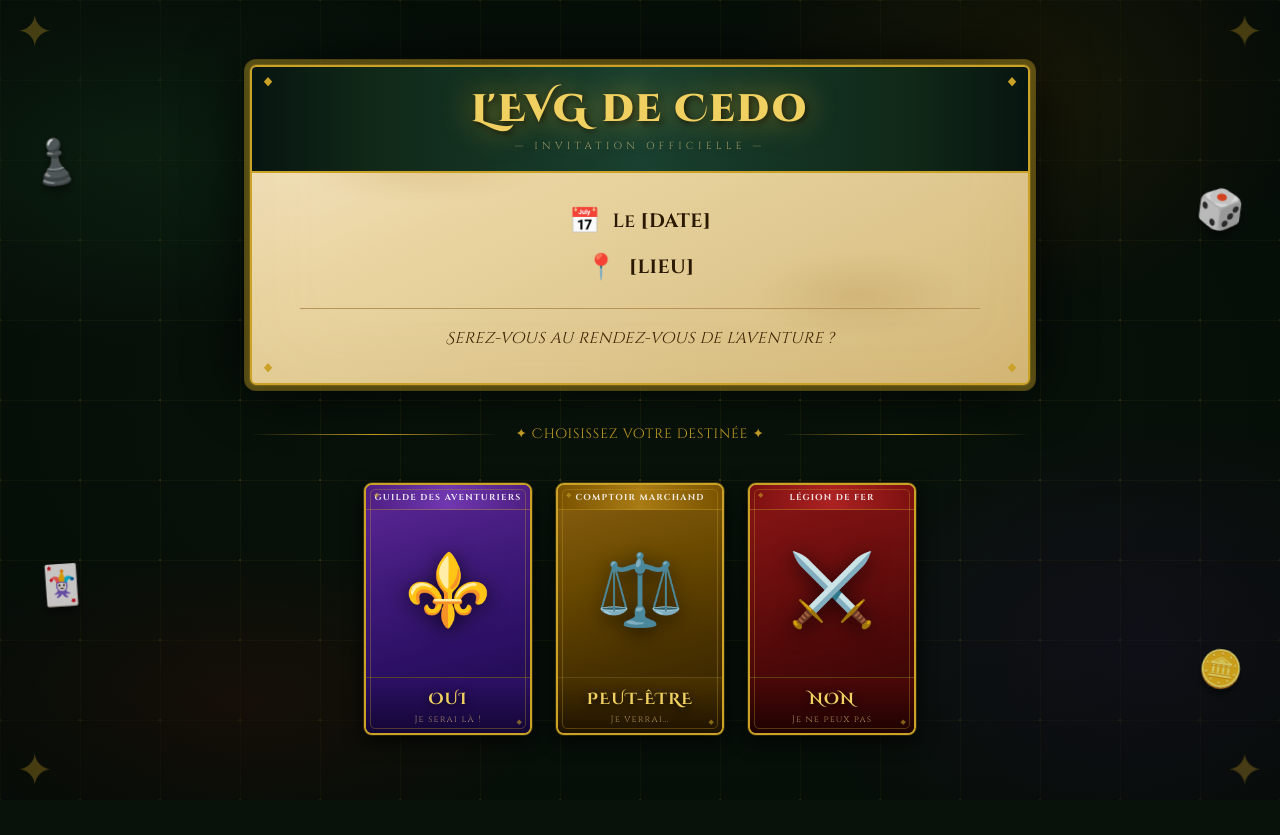
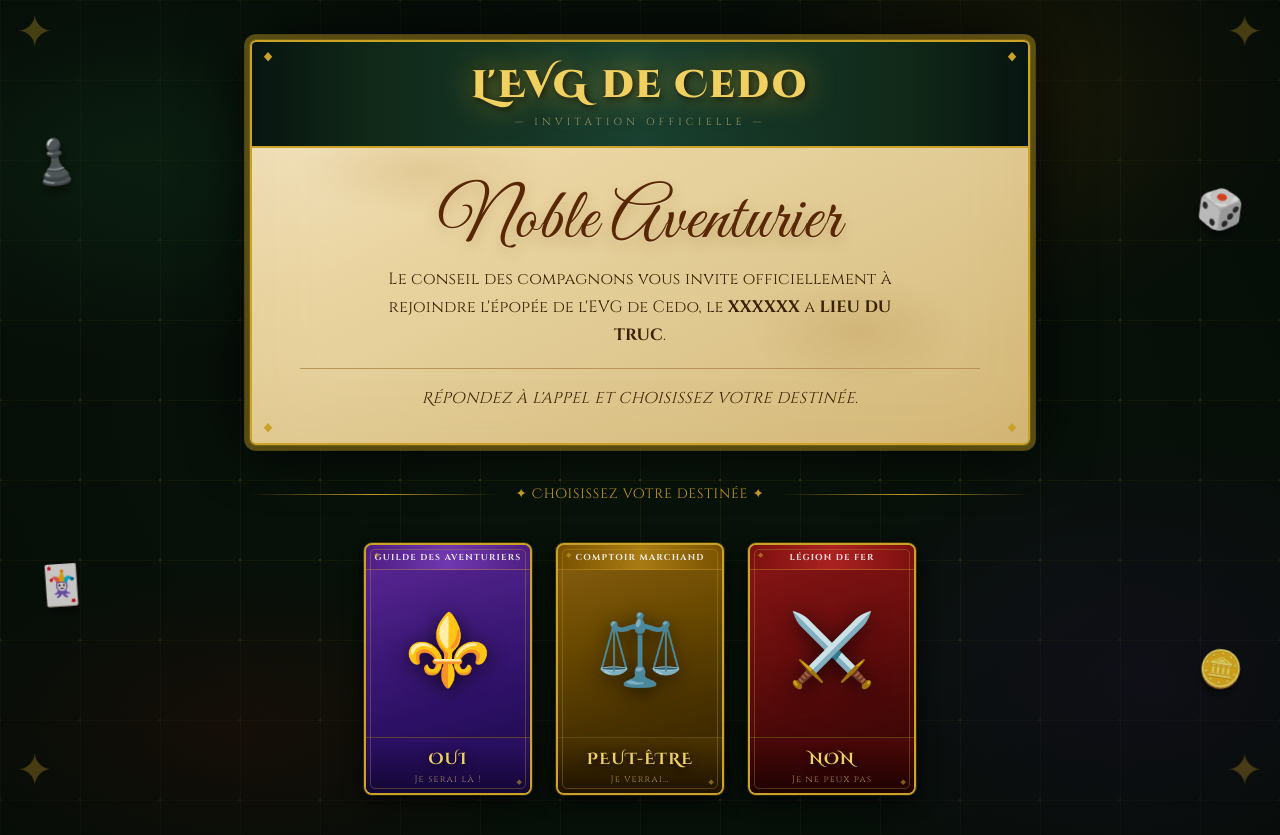
Before and after one commit to Chocorean/cevg, a plain HTML site: page index.html in a window 1280 px wide. Before the commit the page ends 800 px from the top, so only its background shows below. Drawn offline with Linux system fonts and the light colour scheme.

Commit message:
fix invitee name

```diff
--- a/index.html
+++ b/index.html
@@ -6,7 +6,7 @@
   <title>EVG Cedo — RSVP</title>
   <link rel="preconnect" href="https://fonts.googleapis.com">
   <link rel="preconnect" href="https://fonts.gstatic.com" crossorigin>
-  <link href="https://fonts.googleapis.com/css2?family=Cinzel+Decorative:wght@400;700;900&family=Cinzel:wght@400;600;700&display=swap" rel="stylesheet">
+  <link href="https://fonts.googleapis.com/css2?family=Cinzel+Decorative:wght@400;700;900&family=Cinzel:wght@400;600;700&family=Great+Vibes&display=swap" rel="stylesheet">
   <style>
     /* ═══════════════════════════════════════════
        RESET & TOKENS
@@ -236,25 +236,34 @@
       text-align: center;
     }
 
-    .info-grid {
-      display: flex;
-      flex-direction: column;
-      gap: 0.8rem;
-      margin-bottom: 1.5rem;
+    .invitation-intro {
+      font-size: clamp(0.95rem, 2.3vw, 1.14rem);
+      letter-spacing: 0.03em;
+      color: #4a2b00;
+      margin-bottom: 0.2rem;
     }
 
-    .info-row {
-      display: flex;
-      align-items: center;
-      justify-content: center;
-      gap: 0.75rem;
-      font-size: clamp(0.95rem, 2.5vw, 1.2rem);
-      font-weight: 600;
-      color: var(--parchment-txt);
-      letter-spacing: 0.02em;
+    .invitee-name {
+      display: block;
+      margin-top: 0.15rem;
+      font-family: 'Great Vibes', 'Brush Script MT', cursive;
+      font-size: clamp(2.8rem, 9.2vw, 4.5rem);
+      font-weight: 400;
+      color: #5a2800;
+      line-height: 1.06;
+      text-shadow:
+        0 1px 0 rgba(255,255,255,0.25),
+        0 6px 14px rgba(122, 74, 0, 0.25);
     }
 
-    .info-row__icon { font-size: 1.3em; }
+    .invitation-copy {
+      margin: 0.45rem auto 1.15rem;
+      max-width: 52ch;
+      font-size: clamp(0.9rem, 1.9vw, 1.02rem);
+      line-height: 1.7;
+      color: #3a2200;
+      letter-spacing: 0.01em;
+    }
 
     .wonder-board__tagline {
       font-family: 'Cinzel Decorative', serif;
@@ -658,6 +667,9 @@
 
       .wonder-board__header  { padding: 0.9rem 1.2rem; }
       .wonder-board__body    { padding: 1.2rem 1rem; }
+      .invitation-intro      { font-size: 0.9rem; }
+      .invitee-name          { font-size: clamp(2.35rem, 13.2vw, 3.2rem); }
+      .invitation-copy       { font-size: 0.86rem; margin: 0.35rem auto 1rem; }
       .wonder-board__tagline { font-size: 0.75rem; }
 
       .divider       { gap: 0.5rem; }
@@ -766,17 +778,14 @@
       </header>
 
       <div class="wonder-board__body">
-        <div class="info-grid">
-          <div class="info-row">
-            <span class="info-row__icon" aria-hidden="true">📅</span>
-            <span>Le <strong>[DATE]</strong></span>
-          </div>
-          <div class="info-row">
-            <span class="info-row__icon" aria-hidden="true">📍</span>
-            <span><strong>[LIEU]</strong></span>
-          </div>
-        </div>
-        <p class="wonder-board__tagline">Serez-vous au rendez-vous de l'aventure&nbsp;?</p>
+        <p class="invitation-intro">
+          <span id="inviteeName" class="invitee-name"></span>
+        </p>
+
+        <p class="invitation-copy">
+          Le conseil des compagnons vous invite officiellement à rejoindre l'épopée de l'EVG de Cedo, le <b>XXXXXX</b> a <b>LIEU DU TRUC</b>.
+        </p>
+        <p class="wonder-board__tagline">Répondez à l'appel et choisissez votre destinée.</p>
       </div>
     </article>
 
@@ -900,6 +909,25 @@
     };
 
     /* ================================================================
+       PERSONNALISATION — nom via query param ?name=
+       ================================================================ */
+    function getInviteeNameFromQuery() {
+      const params = new URLSearchParams(window.location.search);
+      const rawName = (params.get('name') || '').trim().replace(/\s+/g, ' ');
+      const interName = rawName.slice(0, 60) || 'aventurier';
+      const capName = interName.charAt(0).toUpperCase() + interName.slice(1);
+      return "Noble " + capName;
+    }
+
+    function applyInviteeName() {
+      const inviteeNameEl = document.getElementById('inviteeName');
+      if (!inviteeNameEl) return;
+      inviteeNameEl.textContent = getInviteeNameFromQuery();
+    }
+
+    applyInviteeName();
+
+    /* ================================================================
        ENVOI DU VOTE
        ================================================================ */
     async function sendVote(choice) {
```
